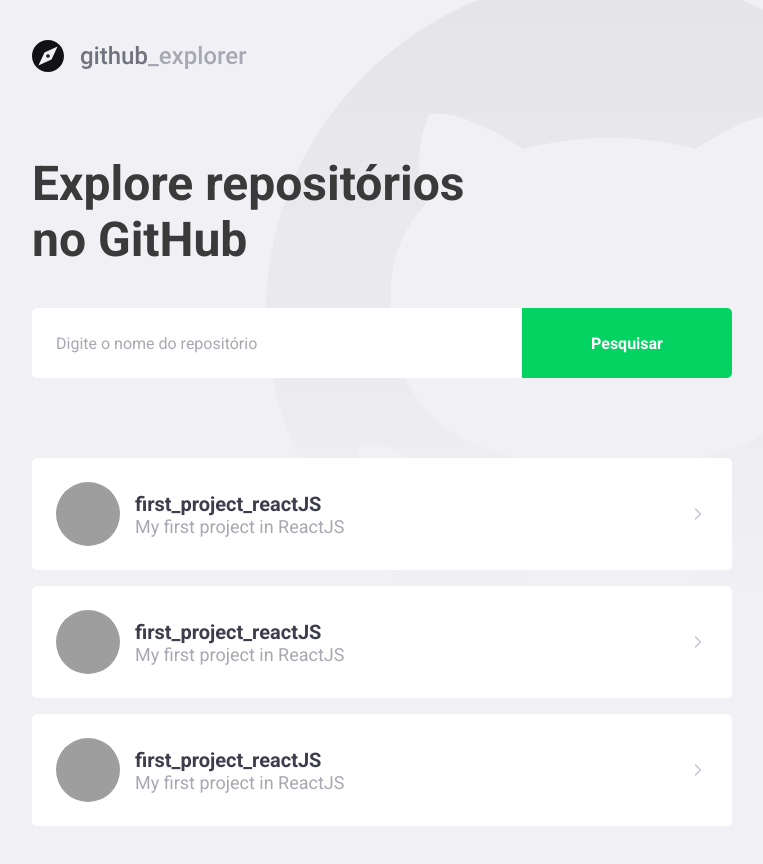
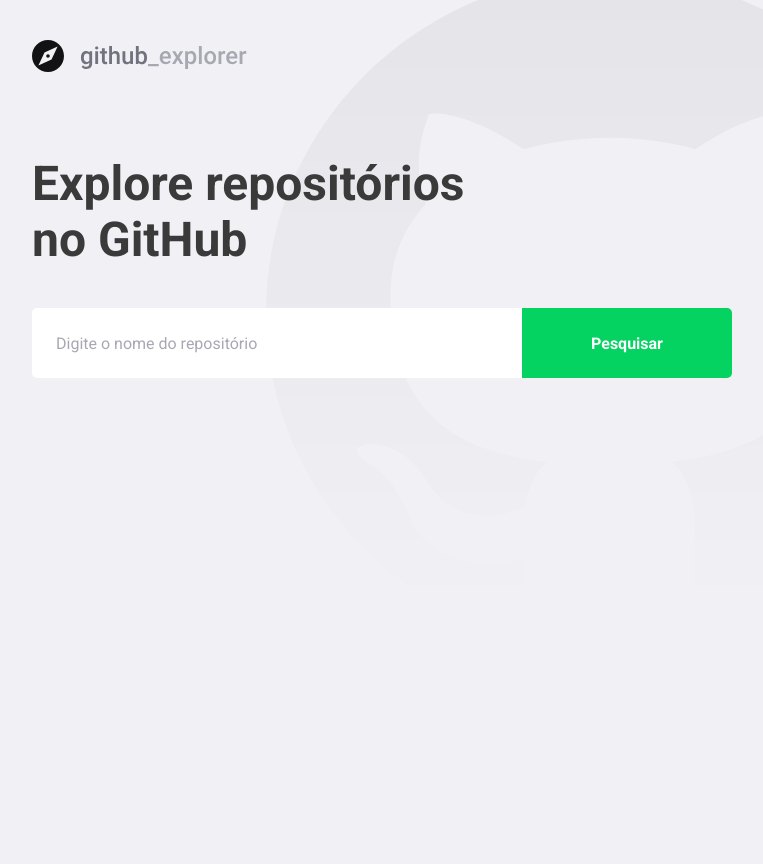
Before and after one commit to rafhajr/first_project_reactJS, a React (Create React App) app: page / in a window 1280 px wide. Shown: the whole page, without its empty margins (148-911 px from the left). After the commit the page ends 800 px from the top, so only its background shows below. Built offline with nearby package versions, Linux system fonts and the light colour scheme; grey boxes are pictures that could not be loaded.

Commit message:
Connected to api from Github

```diff
--- a/package.json
+++ b/package.json
@@ -10,6 +10,7 @@
     "@types/node": "^12.0.0",
     "@types/react": "^17.0.0",
     "@types/react-dom": "^17.0.0",
+    "axios": "^0.21.1",
     "polished": "^4.1.1",
     "react": "^17.0.1",
     "react-dom": "^17.0.1",
--- a/src/pages/Dashboard/index.tsx
+++ b/src/pages/Dashboard/index.tsx
@@ -1,51 +1,65 @@
-import React from 'react';
-import { FiChevronRight } from 'react-icons/fi'
+import React, { useState, FormEvent } from 'react';
+import { FiChevronRight } from 'react-icons/fi';
+import api from '../../services/api';
+
 import logoImg from '../../assets/logo.svg';
 
 import { Title, Form, Repositories } from './styles';
 
+interface Repository {
+  full_name: string;
+  description: string;
+  owner: {
+    login: string;
+    avatar_url: string;
+  }
+}
+
 const Dashboard: React.FC = () => {
+  const [repositories, setRepositories] = useState<Repository[]>([]);
+  const [newRepo, setNewRepo] = useState('');
+
+  async function handleAddRepository(
+    event: FormEvent<HTMLFormElement>,
+  ): Promise<void> {
+    event.preventDefault();
+
+    const response = await api.get<Repository>(`repos/${newRepo}`);
+
+    const repository = response.data;
+
+    setRepositories([...repositories, repository]);
+
+    setNewRepo('')
+  }
+
   return (
     <>
       <img src={logoImg} alt='Github Explorer' />
       <Title>Explore repositórios no GitHub</Title>
 
-      <Form >
-        <input placeholder='Digite o nome do repositório' />
+      <Form onSubmit={handleAddRepository}>
+        <input
+          value={newRepo}
+          onChange={(e) => setNewRepo(e.target.value)}
+          placeholder='Digite o nome do repositório'
+        />
         <button type='submit'>Pesquisar</button>
       </Form>
 
       <Repositories>
-        <a href='teeste'>
-          <img src='https://avatars.githubusercontent.com/u/14079111?s=460&u=eaa08c40a5e54f2ab01adbf6a954835156d981d1&v=4'
-            alt='Rafhael Souza'
-          />
-          <div>
-            <strong>first_project_reactJS</strong>
-            <p>My first project in ReactJS</p>
-          </div>
-          <FiChevronRight size={20} />
-        </a>
-        <a href='teeste'>
-          <img src='https://avatars.githubusercontent.com/u/14079111?s=460&u=eaa08c40a5e54f2ab01adbf6a954835156d981d1&v=4'
-            alt='Rafhael Souza'
-          />
-          <div>
-            <strong>first_project_reactJS</strong>
-            <p>My first project in ReactJS</p>
-          </div>
-          <FiChevronRight size={20} />
-        </a>
-        <a href='teeste'>
-          <img src='https://avatars.githubusercontent.com/u/14079111?s=460&u=eaa08c40a5e54f2ab01adbf6a954835156d981d1&v=4'
-            alt='Rafhael Souza'
-          />
-          <div>
-            <strong>first_project_reactJS</strong>
-            <p>My first project in ReactJS</p>
-          </div>
-          <FiChevronRight size={20} />
-        </a>
+        {repositories.map(repository => (
+          <a key={repository.full_name} href='teeste'>
+            <img src={repository.owner.avatar_url}
+              alt={repository.owner.login}
+            />
+            <div>
+              <strong>{repository.full_name}</strong>
+              <p>{repository.description}</p>
+            </div>
+            <FiChevronRight size={20} />
+          </a>
+        ))}
       </Repositories>
     </>
   )
--- a/src/pages/Dashboard/styles.ts
+++ b/src/pages/Dashboard/styles.ts
@@ -73,7 +73,8 @@
     }
 
     div {
-      margin-left: 15px;
+      margin: 0 15px;
+      flex: 1;
 
       strong {
         font-size: 20px;
--- /dev/null
+++ b/src/services/api.ts
@@ -0,0 +1,7 @@
+import axios from 'axios';
+
+const api = axios.create({
+  baseURL: 'https://api.github.com'
+});
+
+export default api;
```
Also changed, not shown: 1 other file (tests, documents, lock files or other folders).
